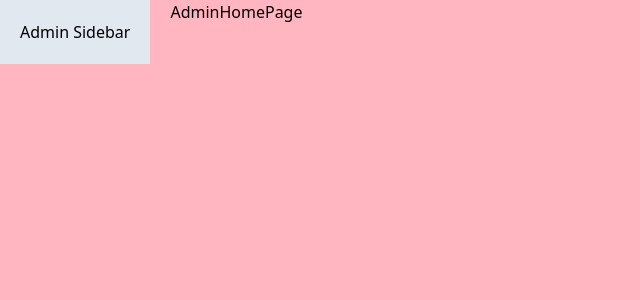
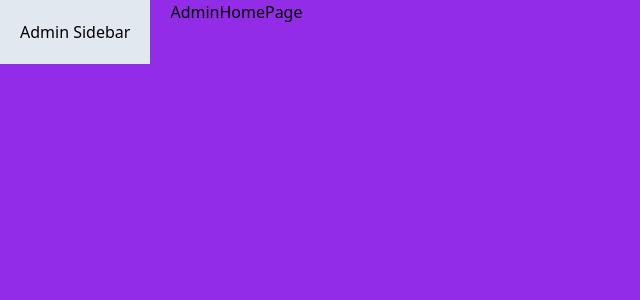
Before and after one commit to kris-sorensen/Portfolio2, a Next.js app: page /admin in a window 1280 px wide. Shown: the top 300 px of the page, without its empty margins (0-640 px from the left). Built offline with nearby package versions, Linux system fonts and the light colour scheme.

Commit message:
color update

```diff
--- a/app/components/CanvasComponent/CanvasComponent.tsx
+++ b/app/components/CanvasComponent/CanvasComponent.tsx
@@ -22,7 +22,7 @@ const CanvasComponent = () => {
         camera={{ position: [0, 160, 160], fov: 20 }}
       >
         <OrbitControls makeDefault />
-        <fog attach="fog" args={["lightpink", 60, 100]} />
+        <fog attach="fog" args={["#932CE6", 60, 100]} />
         <Suspense fallback={null}>
           <Scene position={[0, -4, 0]} />
           <ambientLight intensity={0.5} />
--- a/app/components/CanvasComponent/Scene.tsx
+++ b/app/components/CanvasComponent/Scene.tsx
@@ -45,7 +45,7 @@ const FullScreenPlane = (props) => {
           {(Material, props) => (
             <Material
               metalness={0.25}
-              color="#eea6b1"
+              color="#932CE6"
               roughness={1}
               {...props}
             />
@@ -60,7 +60,7 @@ const FullScreenPlane = (props) => {
           rotation={[0, Math.PI / 4, 0]}
         >
           <Box>
-            <meshStandardMaterial color="#ff33ff" />
+            <meshStandardMaterial color="#400d4a" />
           </Box>
         </mesh>
       </group>
--- a/app/globals.css
+++ b/app/globals.css
@@ -18,7 +18,7 @@ body {
   background: rgb(var(--background-rgb));
   color: rgb(var(--foreground-rgb));
   overscroll-behavior-y: none;
-  background: #ffb6c1;
+  background: #932CE6;
 }
 
 
```
